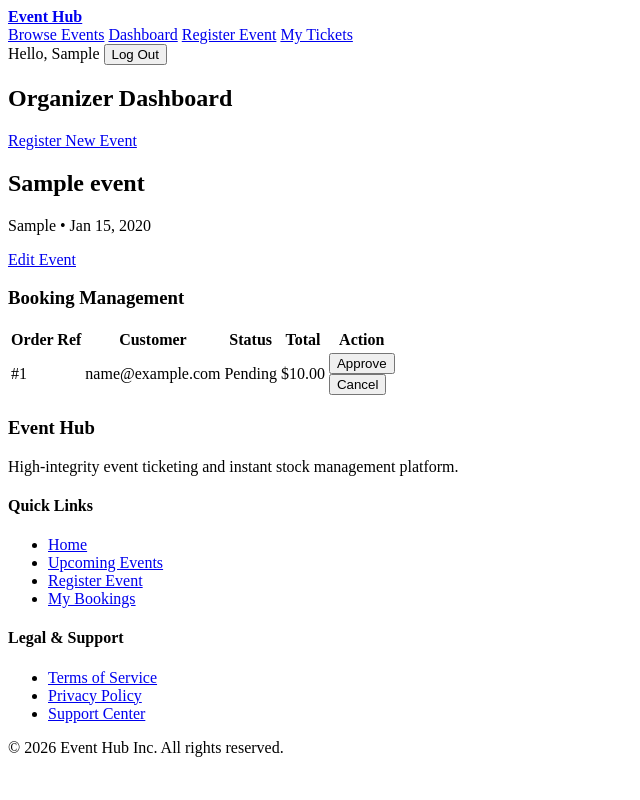
After one commit to ramishwork24-dot/EventManagementSystem, a Django app: page /dashboard/ in a window 1280 px wide. The commit adds this page. Shown: the whole page, without its empty margins (0-640 px from the left). Run offline with Django 5.2, Linux system fonts and the light colour scheme; a user stored in the database is signed in; tables that the repository leaves empty hold one stand-in row (values such as "Sample post"); some libraries are stand-ins or nearby versions.

Commit message:
feat: implement dashboard views, their tests and templates.
add OrganizerDashboardView, BookingApproveView, BookingCancelView,
test_organizer_views.py along with thier url configuration.
Add a new button Dashboard in the base.html navbar.

```diff
--- a/event/views.py
+++ b/event/views.py
@@ -225,8 +225,8 @@ class OrganizerDashboardView(LoginRequiredMixin, ListView):
 
     def get_queryset(self):
         return Event.objects.filter(organizer=self.request.user).prefetch_related(
-            'bookings__items__tickets',
-            'booking__user'
+            'bookings__items__ticket',
+            'bookings__user'
         ).order_by('-start_time')
 
 #BookingApproveView enables organizers to approve tickets within their dashboards
@@ -235,10 +235,13 @@ class BookingApproveView(LoginRequiredMixin, UserPassesTestMixin, View):
         booking = get_object_or_404(Booking, pk=pk)
 
         with transaction.atomic():
-            booking.status.CON
+            booking.status = booking.Status.CONFIRMED
             booking.save()
             messages.success(request, f'Booking #{booking.id} has been approved.')
         return redirect('organizer_dashboard')
+    def test_func(self):
+        booking = get_object_or_404(Booking, pk=self.kwargs['pk'])
+        return self.request.user == booking.event.organizer
 
 #BookingCancelView enables organizers to cancel/reject tickets
 class BookingCancelView(LoginRequiredMixin, UserPassesTestMixin, View):
@@ -246,11 +249,11 @@ class BookingCancelView(LoginRequiredMixin, UserPassesTestMixin, View):
         booking = get_object_or_404(Booking, pk=pk)
 
         #prevent redundant cancellation
-        if booking.status == Booking.status.CAN:
+        if booking.status == Booking.Status.CANCELLED:
             messages.warning(request, f'Booking #{booking.id} is already cancelled.')
             return redirect('organizer_dashboard')
         with transaction.atomic():
-            booking.status = Booking.status.CAN
+            booking.status = Booking.Status.CANCELLED
             booking.save()
 
             for item in booking.items.select_related('ticket'):
@@ -259,6 +262,9 @@ class BookingCancelView(LoginRequiredMixin, UserPassesTestMixin, View):
                 ticket.save()
             messages.success(request, f'Booking #{booking.id} has been cancelled')
         return redirect('organizer_dashboard')
+    def test_func(self):
+        booking = get_object_or_404(Booking, pk=self.kwargs['pk'])
+        return self.request.user == booking.event.organizer
 
 #SignUpView is responsible for accoutn registration
 class SignUpView(SuccessMessageMixin, CreateView):
--- a/templates/base.html
+++ b/templates/base.html
@@ -19,6 +19,7 @@
                 <a href="{% url 'event_home' %}#upcoming-events">Browse Events</a>
 
                 {% if user.is_authenticated %}
+                    <a href="{% url 'organizer_dashboard' %}">Dashboard</a>
                     <a href="{% url 'event_create' %}">Register Event</a>
                     <a href="{% url 'user_booking_list' %}">My Tickets</a>
                 {% endif %}
--- /dev/null
+++ b/templates/event/organizer_dashboard.html
@@ -0,0 +1,80 @@
+{% extends 'base.html' %}
+{% load static %}
+
+{% block title %}Organizer Dashboard - Event Hub{% endblock %}
+
+{% block content %}
+
+    <section class="dashboard-wrapper">
+        <header class="dashboard-header">
+            <h1>Organizer Dashboard</h1>
+            <a href="{% url 'event_create' %}" class="btn btn-primary">Register New Event</a>
+        </header>
+
+        {% for event in events %}
+            <article class="dashboard-event-card">
+                <div class="event-summary-bar">
+                    <h2>{{ event.title }}</h2>
+                    <p>{{ event.location }} &bull; {{ event.start_time|date:'M j, Y' }}</p>
+                    <a href="{% url 'event_update' event.pk %}" class="btn btn-secondary">Edit Event</a>
+                </div>
+
+                <div class="pending-bookings-section">
+                    <h3>Booking Management</h3>
+                    <table class="dashboard-table">
+                        <thead>
+                            <tr>
+                                <th>Order Ref</th>
+                                <th>Customer</th>
+                                <th>Status</th>
+                                <th>Total</th>
+                                <th>Action</th>
+                            </tr>
+                        </thead>
+                        <tbody>
+                            {% for booking in event.bookings.all %}
+                                <tr>
+                                    <td>#{{ booking.id }}</td>
+                                    <td>{{ booking.user.email }}</td>
+                                    <td><span class="badge">{{ booking.get_status_display }}</span></td>
+                                    <td>${{ booking.total_price }}</td>
+                                    <td>
+                                        {% if booking.status != 'CAN' %}
+                                            <div class="approval-btn">
+                                                {% if booking.status == 'PEN' %}
+                                                    <form action="{% url 'booking_approve' booking.pk %}" method="post">
+                                                        {% csrf_token %}
+                                                        <button type="submit" class="btn btn-sm btn-success">Approve</button>
+                                                    </form>
+                                                {% endif %}
+
+                                                <form action="{% url 'booking_cancel' booking.pk %}" method="post">
+                                                    {% csrf_token %}
+                                                    <button type="submit" class="btn btn-sm btn-danger" onclick="return confirm('Are you sure you want to cancel this booking?');">
+                                                        Cancel
+                                                    </button>
+                                                </form>
+                                            </div>
+                                        {% else %}
+                                            <span class="badge badge-cancelled">Cancelled</span>
+                                        {% endif %}
+                                    </td>
+                                </tr>
+                            {% empty %}
+                                <tr>
+                                    <td colspan="5">No Bookings received yet.</td>
+                                </tr>
+                            {% endfor %}
+                        </tbody>
+                    </table>
+                </div>
+            </article>
+        {% empty %}
+            <div class="no-events-card">
+                <p>You haven't created any events yet.</p>
+                <a href="{% url 'event_create' %}" class="btn btn-primary">Host Your First Event</a>
+            </div>
+        {% endfor %}
+    </section>
+
+{% endblock %}
```
Also changed, not shown: event/tests/test_organizer_views.py (added, +148 -0 lines).
